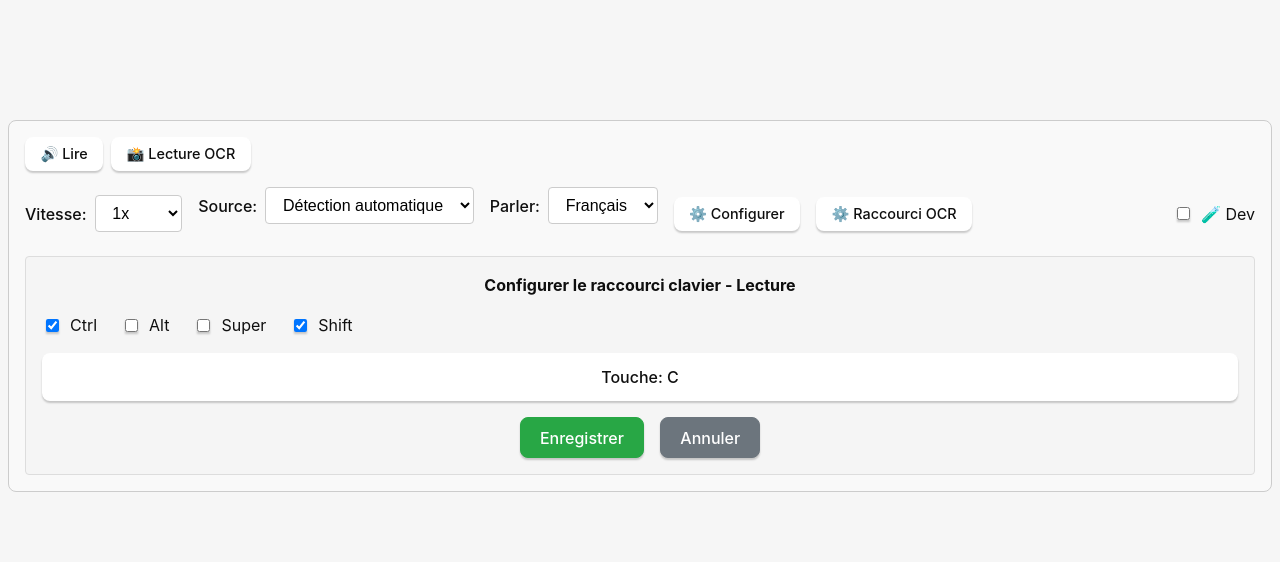
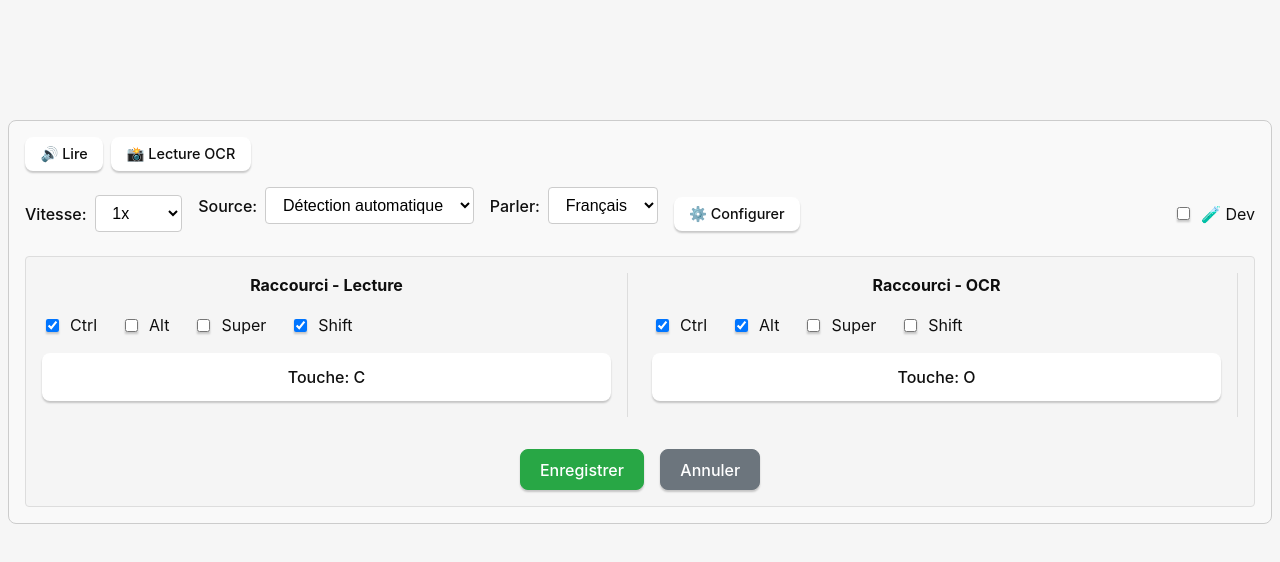
Before and after one commit to upskaling/gsp-ui, a Vue app: page / in a window 1280 px wide. Both pictures are taken after a click on the button "⚙️ Configurer". Shown: the top 562 px of the page. Built offline with nearby package versions, Linux system fonts and the light colour scheme.

Commit message:
Refactorisation de la configuration dans l'interface graphique.

```diff
--- a/src/App.css
+++ b/src/App.css
@@ -214,6 +214,41 @@
   height: auto;
 }
 
+.shortcut-config-unified {
+  margin-top: 1rem;
+  padding: 1rem;
+  border: 1px solid #ddd;
+  border-radius: 4px;
+  background-color: #f5f5f5;
+  display: grid;
+  grid-template-columns: 1fr 1fr;
+  gap: 1.5rem;
+}
+
+.config-section {
+  border-right: 1px solid #ddd;
+  padding-right: 1rem;
+}
+
+.config-section:last-of-type {
+  border-right: none;
+  padding-right: 0;
+}
+
+.config-section h3 {
+  margin-top: 0;
+  margin-bottom: 1rem;
+  font-size: 1em;
+}
+
+.config-buttons-unified {
+  grid-column: 1 / -1;
+  display: flex;
+  gap: 1rem;
+  justify-content: center;
+  margin-top: 0.5rem;
+}
+
 :root {
   font-family: Inter, Avenir, Helvetica, Arial, sans-serif;
   font-size: 16px;
@@ -334,6 +369,15 @@ button {
     background-color: #1f1f1f;
   }
 
+  .shortcut-config-unified {
+    border-color: #444;
+    background-color: #1f1f1f;
+  }
+
+  .config-section {
+    border-right-color: #444;
+  }
+
   .record-btn.recording {
     background-color: #3a1a1a;
     border-color: #ff6b6b;
@@ -375,3 +419,27 @@ button {
     border-color: #24c8db;
   }
 }
+
+@media (max-width: 768px) {
+  .shortcut-config-unified {
+    grid-template-columns: 1fr;
+  }
+
+  .config-section {
+    border-right: none;
+    border-bottom: 1px solid #ddd;
+    padding-right: 0;
+    padding-bottom: 1rem;
+  }
+
+  .config-section:last-of-type {
+    border-bottom: none;
+    padding-bottom: 0;
+  }
+
+  @media (prefers-color-scheme: dark) {
+    .config-section {
+      border-bottom-color: #444;
+    }
+  }
+}
--- a/src/App.vue
+++ b/src/App.vue
@@ -12,7 +12,7 @@ interface ClipboardShortcut {
   key: string;
 }
 
-const showShortcutConfig = ref(false);
+const showConfig = ref(false);
 const shortcutConfig = ref<ClipboardShortcut>({
   ctrl: true,
   shift: true,
@@ -22,7 +22,6 @@ const shortcutConfig = ref<ClipboardShortcut>({
 });
 const recordingKey = ref(false);
 
-const showOCRShortcutConfig = ref(false);
 const ocrShortcutConfig = ref<ClipboardShortcut>({
   ctrl: true,
   shift: false,
@@ -224,52 +223,30 @@ async function setPlaybackSpeed(speed: number) {
   }
 }
 
-async function saveShortcutConfig() {
-  console.log("[saveShortcutConfig] Début de saveShortcutConfig()");
+async function saveAllShortcutConfigs() {
+  console.log("[saveAllShortcutConfigs] Début");
   try {
-    console.log("[saveShortcutConfig] Sauvegarde de la config");
+    console.log("[saveAllShortcutConfigs] Sauvegarde de la config lecture");
     await invoke("save_shortcut_config", { shortcut: shortcutConfig.value });
 
-    // Réenregistrer le raccourci global avec la nouvelle configuration
+    console.log("[saveAllShortcutConfigs] Sauvegarde de la config OCR");
+    await invoke("save_ocr_shortcut_config", { shortcut: ocrShortcutConfig.value });
+
+    // Réenregistrer les raccourcis globaux avec la nouvelle configuration
     try {
-      console.log("[saveShortcutConfig] Désenregistrement du raccourci");
+      console.log("[saveAllShortcutConfigs] Désenregistrement des raccourcis");
       await invoke("unregister_global_shortcut");
     } catch {
-      // Ignorer si le désenregistrement échoue (raccourci peut ne pas être enregistré)
-      console.log("[saveShortcutConfig] Désenregistrement échoué (ignoré)");
+      // Ignorer si le désenregistrement échoue (raccourcis peuvent ne pas être enregistrés)
+      console.log("[saveAllShortcutConfigs] Désenregistrement échoué (ignoré)");
     }
 
-    console.log("[saveShortcutConfig] Enregistrement du nouveau raccourci");
+    console.log("[saveAllShortcutConfigs] Enregistrement des nouveaux raccourcis");
     await invoke("register_global_shortcut");
-    showShortcutConfig.value = false;
-    console.log("[saveShortcutConfig] Terminé");
+    showConfig.value = false;
+    console.log("[saveAllShortcutConfigs] Terminé");
   } catch (error) {
-    console.log("[saveShortcutConfig] Erreur:", error);
-    alert(`Erreur lors de la sauvegarde: ${error}`);
-  }
-}
-
-async function saveOCRShortcutConfig() {
-  console.log("[saveOCRShortcutConfig] Début de saveOCRShortcutConfig()");
-  try {
-    console.log("[saveOCRShortcutConfig] Sauvegarde de la config OCR");
-    await invoke("save_ocr_shortcut_config", { shortcut: ocrShortcutConfig.value });
-
-    // Réenregistrer le raccourci global avec la nouvelle configuration
-    try {
-      console.log("[saveOCRShortcutConfig] Désenregistrement du raccourci OCR");
-      await invoke("unregister_global_shortcut");
-    } catch {
-      // Ignorer si le désenregistrement échoue (raccourci peut ne pas être enregistré)
-      console.log("[saveOCRShortcutConfig] Désenregistrement échoué (ignoré)");
-    }
-
-    console.log("[saveOCRShortcutConfig] Enregistrement du nouveau raccourci OCR");
-    await invoke("register_global_shortcut");
-    showOCRShortcutConfig.value = false;
-    console.log("[saveOCRShortcutConfig] Terminé");
-  } catch (error) {
-    console.log("[saveOCRShortcutConfig] Erreur:", error);
+    console.log("[saveAllShortcutConfigs] Erreur:", error);
     alert(`Erreur lors de la sauvegarde: ${error}`);
   }
 }
@@ -418,11 +395,8 @@ onUnmounted(() => {
             </option>
           </select>
         </div>
-        <button @click="showShortcutConfig = !showShortcutConfig" class="config-btn">
+        <button @click="showConfig = !showConfig" class="config-btn">
           ⚙️ Configurer
-        </button>
-        <button @click="showOCRShortcutConfig = !showOCRShortcutConfig" class="config-btn">
-          ⚙️ Raccourci OCR
         </button>
         <label class="dev-mode-toggle">
           <input type="checkbox" v-model="devMode" @change="toggleDevMode" />
@@ -430,8 +404,9 @@ onUnmounted(() => {
         </label>
       </div>
 
-      <div v-if="showShortcutConfig" class="shortcut-config">
-        <h3>Configurer le raccourci clavier - Lecture</h3>
+      <div v-if="showConfig" class="shortcut-config-unified">
+        <div class="config-section">
+          <h3>Raccourci - Lecture</h3>
           <div class="shortcut-options">
             <label>
               <input v-model="shortcutConfig.ctrl" type="checkbox" /> Ctrl
@@ -455,14 +430,10 @@ onUnmounted(() => {
               {{ recordingKey ? "Appuyez sur une touche..." : `Touche: ${shortcutConfig.key.toUpperCase()}` }}
             </button>
           </div>
-        <div class="config-buttons">
-          <button @click="saveShortcutConfig" class="save-btn">Enregistrer</button>
-          <button @click="showShortcutConfig = false" class="cancel-btn">Annuler</button>
-        </div>
         </div>
 
-      <div v-if="showOCRShortcutConfig" class="shortcut-config">
-        <h3>Configurer le raccourci clavier - OCR</h3>
+        <div class="config-section">
+          <h3>Raccourci - OCR</h3>
           <div class="shortcut-options">
             <label>
               <input v-model="ocrShortcutConfig.ctrl" type="checkbox" /> Ctrl
@@ -486,9 +457,11 @@ onUnmounted(() => {
               {{ recordingOCRKey ? "Appuyez sur une touche..." : `Touche: ${ocrShortcutConfig.key.toUpperCase()}` }}
             </button>
           </div>
-        <div class="config-buttons">
-          <button @click="saveOCRShortcutConfig" class="save-btn">Enregistrer</button>
-          <button @click="showOCRShortcutConfig = false" class="cancel-btn">Annuler</button>
+        </div>
+
+        <div class="config-buttons-unified">
+          <button @click="saveAllShortcutConfigs" class="save-btn">Enregistrer</button>
+          <button @click="showConfig = false" class="cancel-btn">Annuler</button>
         </div>
       </div>
 
```
Lines whose indentation alone changed are shown as unchanged.
